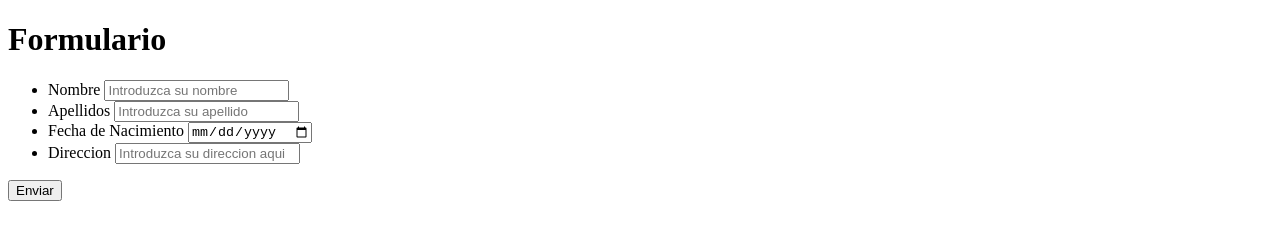
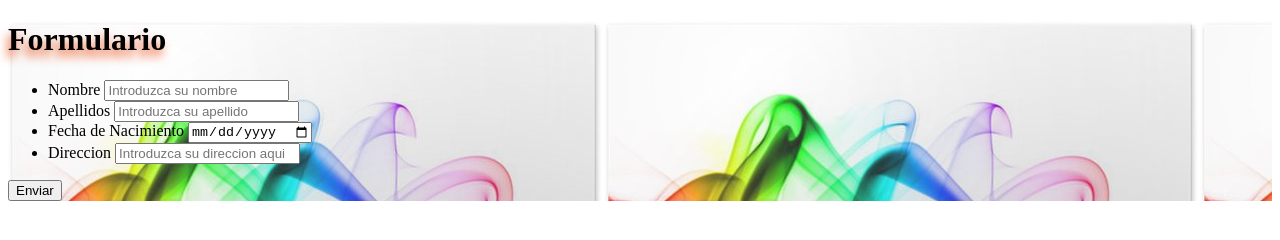
Before and after one commit to Heidy13Cruz/Formulario_Dinamico, a plain HTML site: page index.html in a window 1280 px wide. Drawn offline with Linux system fonts and the light colour scheme.

Commit message:
css iniciado

```diff
--- a/Assets/sass/estilo.scss
+++ b/Assets/sass/estilo.scss
@@ -1,3 +1,16 @@
 main{
-    background-color: ;
+    background-image: url(/Assets/Img/image.jpg);
+
 }
+
+.form{
+    width: 90%;
+    text-align: left;
+
+
+    & h1{
+
+        color: black;
+        text-shadow: -3px 7px 10px rgba(236,75,17,0.79);
+    }
+}
--- a/index.html
+++ b/index.html
@@ -9,8 +9,8 @@
 </head>
 <body>
     <main>
+        <form form action="" method="post" class="form">
         <h1>Formulario</h1>
-        </form form action="" method="post">
             <ul>
                 <li>
                     <label for="name">Nombre</label>
```
Also changed, not shown: Assets/Img/image.jpg (added), Assets/css/estilo.css, 1 other file.
